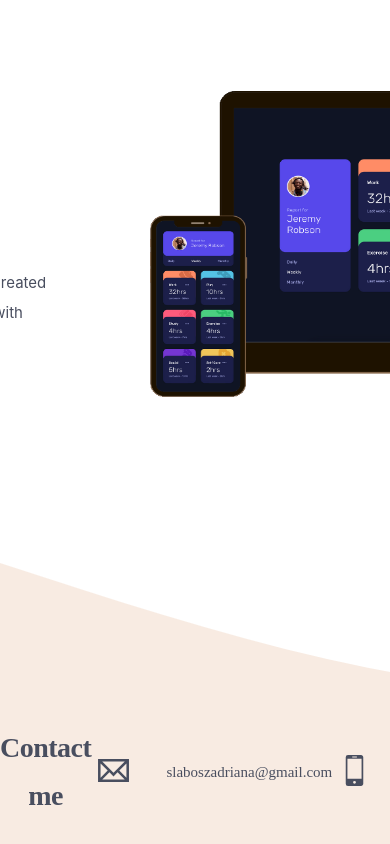
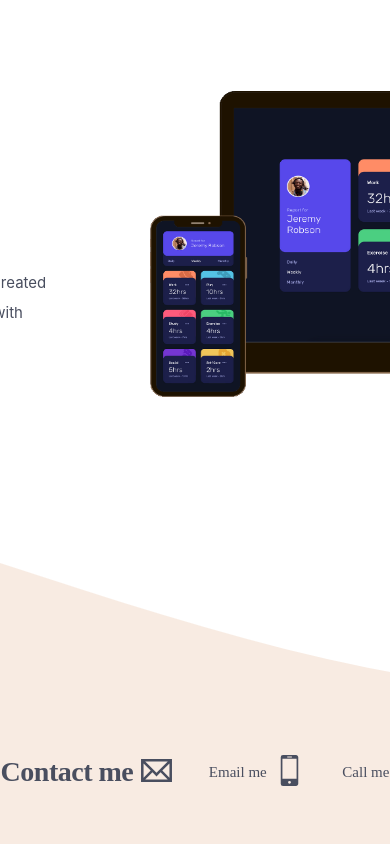
Before and after one commit to adriana-s-c/new-portfolio, a React (Create React App) app: page / in a window 390 px wide. Shown: the part 5979-6823 px from the top of the page. Built offline with nearby package versions, Linux system fonts and the light colour scheme; a web font is replaced by a local one.

Commit message:
Remove email and phone text

```diff
--- a/src/components/Footer/index.tsx
+++ b/src/components/Footer/index.tsx
@@ -21,7 +21,7 @@ export function Footer() {
       <div className={isLightMode ? styles.contentLight : styles.contentDark}>
         <h3 className={styles.heading}>Contact me</h3>
         <div className={styles.contactBox}>
-          <a href="mailto:slaboszadriana@gmail.com">
+          <a href="&#109;a&#105;l&#116;&#111;:&#115;&#108;&#97;&#98;&#111;&#115;&#122;&#97;&#100;&#114;&#105;&#97;&#110;&#97;&#64;&#103;&#109;&#97;&#105;&#108;&#46;&#99;&#111;&#109;">
             <svg
               width="45px"
               height="45px"
@@ -36,7 +36,7 @@ export function Footer() {
               className={styles.text}
               onClick={() => copyText("slaboszadriana@gmail.com", "email")}
             >
-              slaboszadriana@gmail.com
+              Email me
             </p>
             <div
               className={
@@ -65,7 +65,7 @@ export function Footer() {
             className={styles.text}
             onClick={() => copyText("+48 668954072", "phone")}
           >
-            +48 668954072
+            Call me
           </p>
           <div
             className={
```
